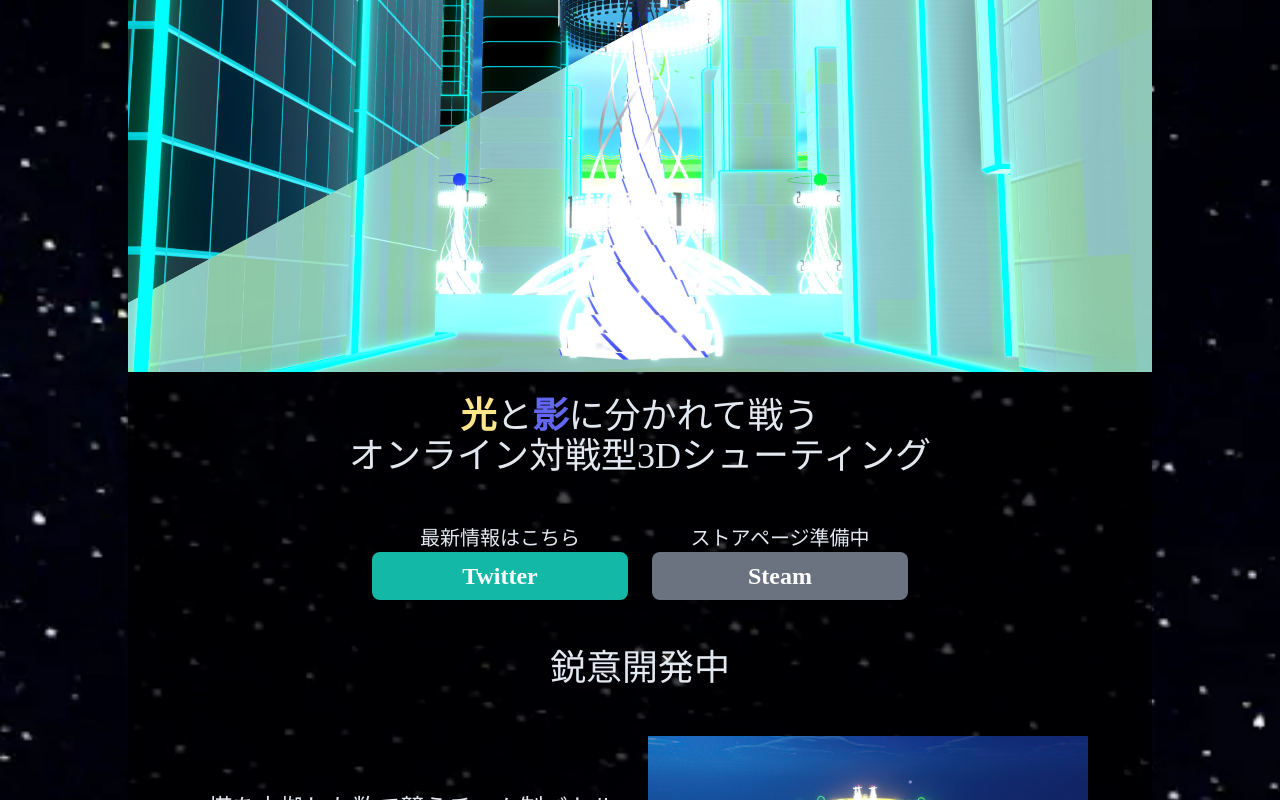
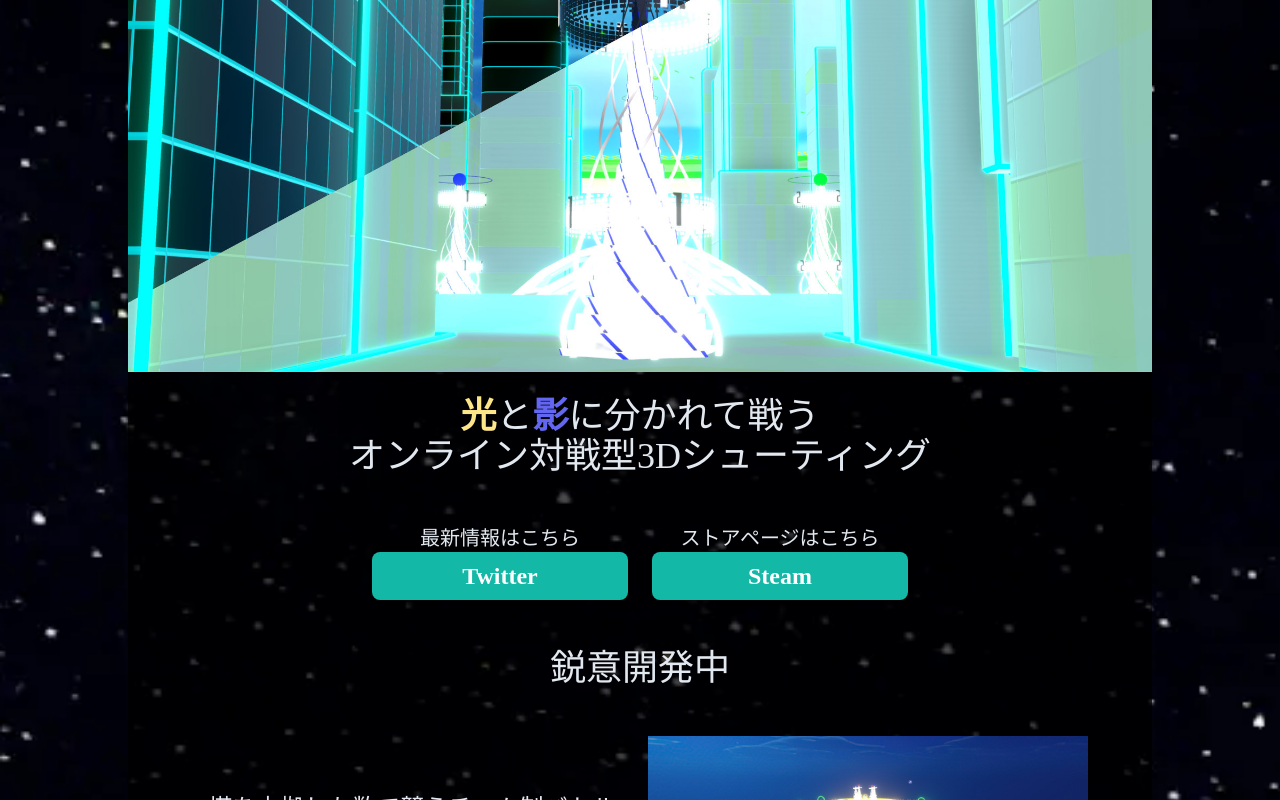
Before and after one commit to Luftelli/koueinotou-official-deploy, a Gatsby site: page / in a window 1280 px wide. Shown: the part 358-1158 px from the top of the page. Built offline with nearby package versions, Linux system fonts and the light colour scheme; Gatsby itself is replaced by a stand-in of ours.

Commit message:
[update] Steamへのリンク追加

```diff
--- a/src/pages/index.tsx
+++ b/src/pages/index.tsx
@@ -112,8 +112,8 @@ const IndexPage = () => {
             </Button>
           </div>
           <div>
-            <p className='text-xl'>ストアページ準備中</p>
-            <Button className='flex-none'>Steam</Button>
+            <p className='text-xl'>ストアページはこちら</p>
+            <Button link='https://store.steampowered.com/app/1822700' className='flex-none'>Steam</Button>
           </div>
         </div>
       </Section>
```
